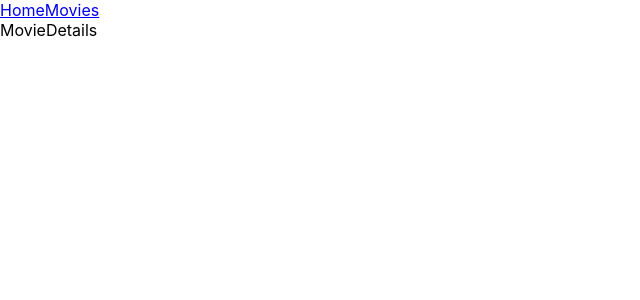
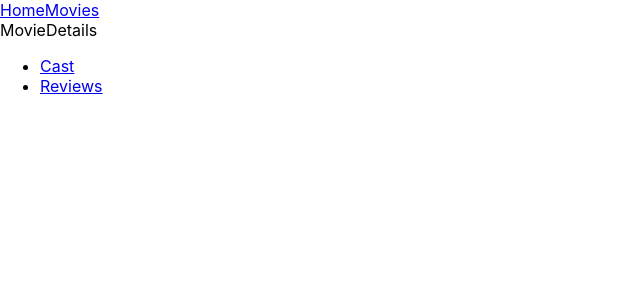
Before and after one commit to YuriyBeregovoy/goit-react-hw-05-movies, a React (Create React App) app: page /movies/1 in a window 1280 px wide. Shown: the top 300 px of the page, without its empty margins (0-640 px from the left). Built offline with nearby package versions, Linux system fonts and the light colour scheme.

Commit message:
Update MovieDetails.js

```diff
--- a/src/components/pages/MovieDetails.js
+++ b/src/components/pages/MovieDetails.js
@@ -1,6 +1,6 @@
 // import { useEffect, useState } from "react";
 // import axios from "axios";
-import { useParams } from "react-router-dom";
+import { Link, useParams } from "react-router-dom";
 
 const MovieDetails = () => {
 
@@ -35,6 +35,14 @@ const MovieDetails = () => {
     <main>
       <div>
         MovieDetails
+        <ul>
+          <li>
+            <Link to={`/movies/:movieId/cast`}>Cast</Link>
+          </li>
+          <li>
+            <Link to={`/movies/:movieId/reviews`}>Reviews</Link>
+          </li>
+        </ul>
       </div>
     </main>
   )
```
